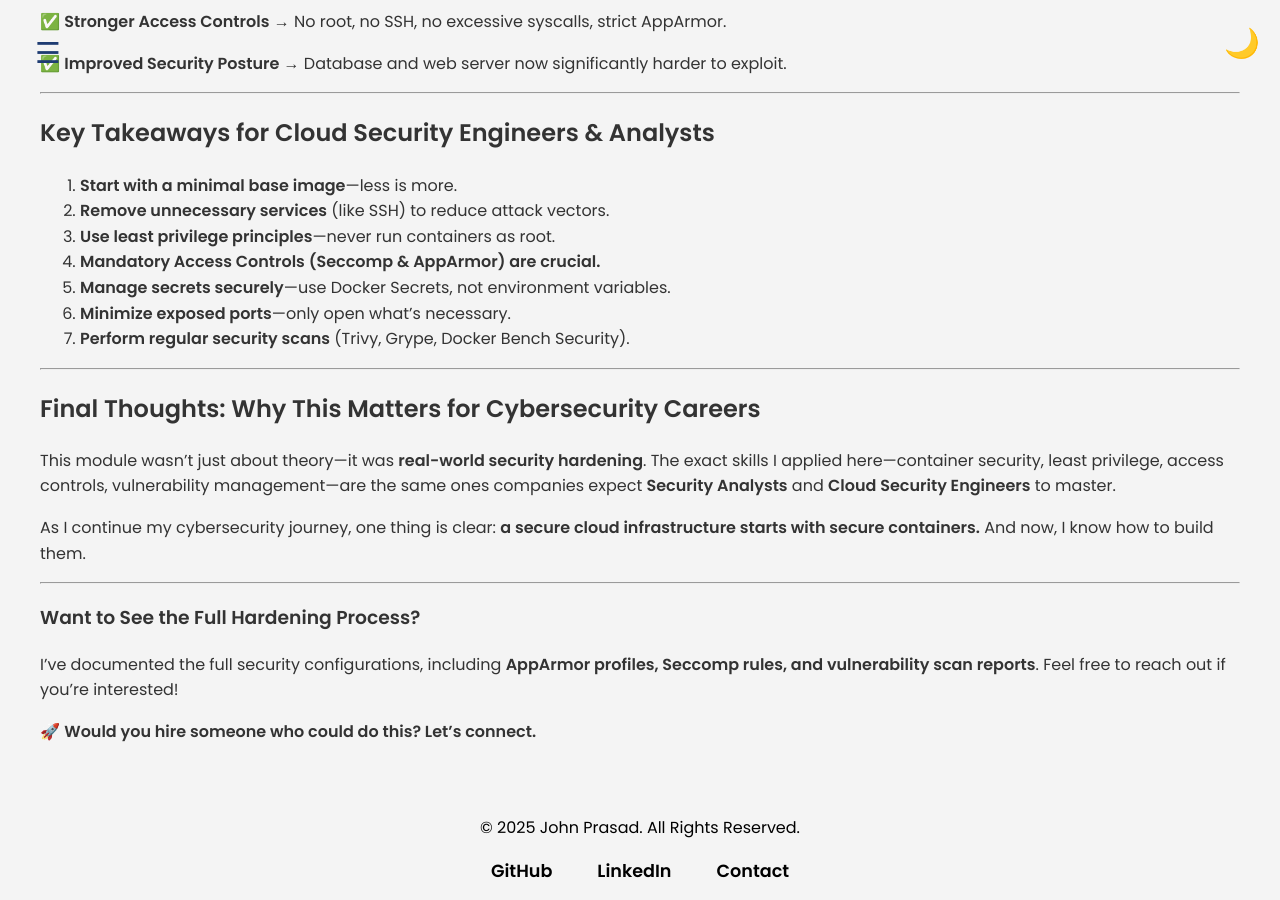
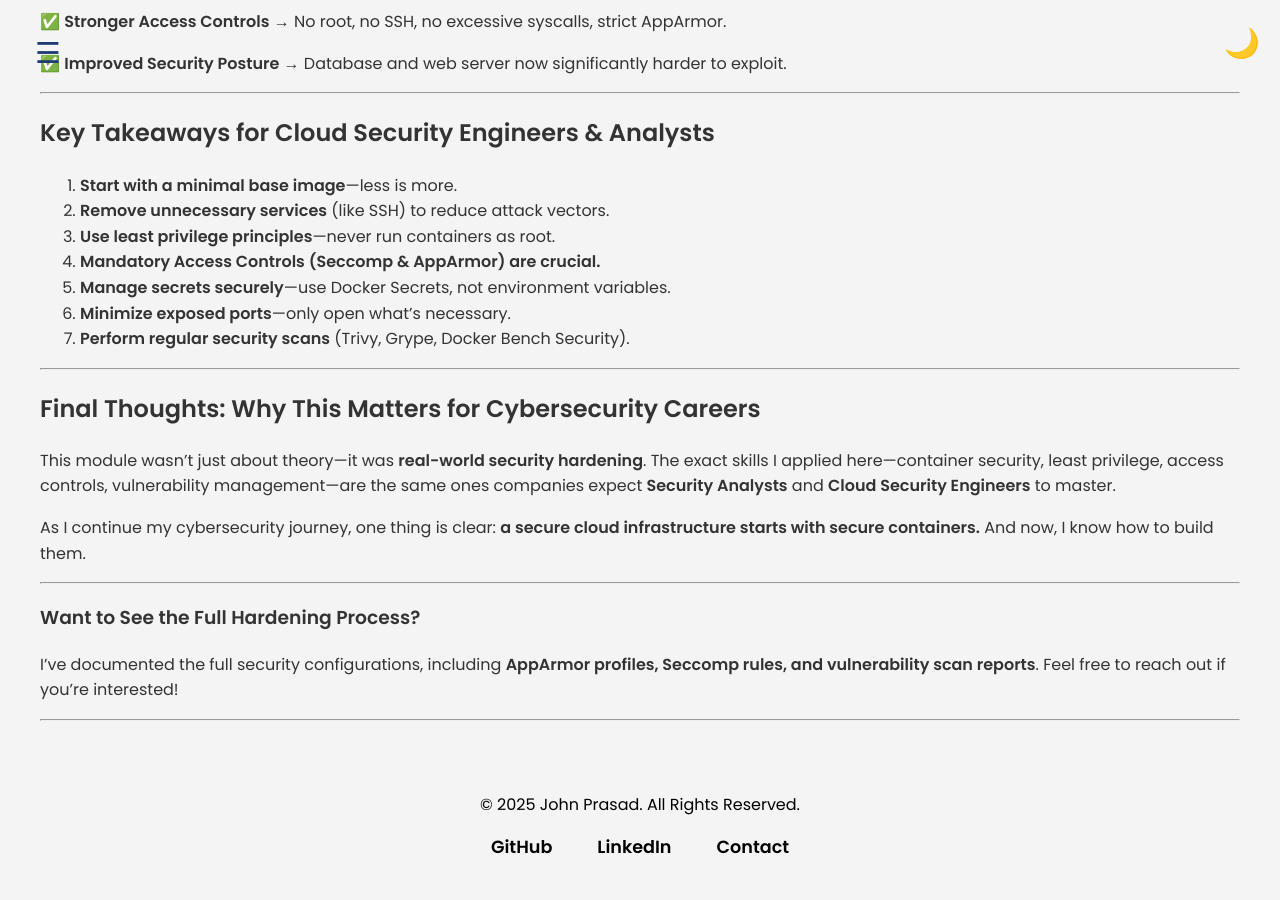
Before and after one commit to barrryblock/barrryblock.github.io, a Jekyll site: the page built from _posts/2025-02-25-from-fragile-to-fortified-hardening-containers-for-real-world-security.md, in a window 1280 px wide and 900 px high, scrolled down 2452 px. Built offline with Jekyll 4.4.1, drawn with Linux system fonts in a browser that asks for light colours; our own code applies the rules of GitHub Pages for plain Markdown files; after the commit the page ends 3329 px from its top, so only the background shows below that.

Commit message:
removed a line

```diff
--- a/_posts/2025-02-25-from-fragile-to-fortified-hardening-containers-for-real-world-security.md
+++ b/_posts/2025-02-25-from-fragile-to-fortified-hardening-containers-for-real-world-security.md
@@ -133,4 +133,4 @@ As I continue my cybersecurity journey, one thing is clear: **a secure cloud inf
 ### **Want to See the Full Hardening Process?**
 I’ve documented the full security configurations, including **AppArmor profiles, Seccomp rules, and vulnerability scan reports**. Feel free to reach out if you’re interested!
 
-🚀 **Would you hire someone who could do this? Let’s connect.**
+---
```
